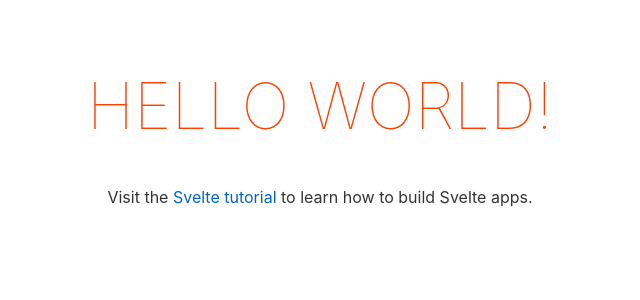
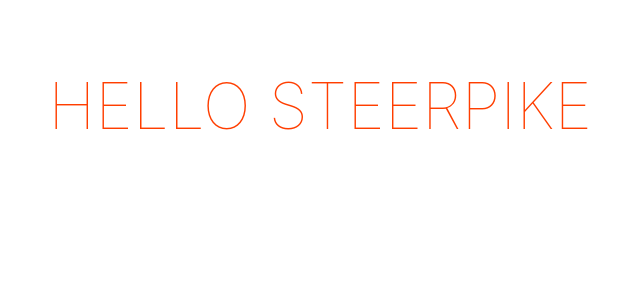
Before and after one commit to Kiwasthal/svelte-app, a Svelte app: page / in a window 1280 px wide. Shown: the top 300 px of the page, without its empty margins (320-960 px from the left). Built offline with nearby package versions, Linux system fonts and the light colour scheme.

Commit message:
Text binding

```diff
--- a/src/App.svelte
+++ b/src/App.svelte
@@ -1,10 +1,9 @@
 <script>
-	export let name;
+	const name = 'Steerpike'
 </script>
 
 <main>
-	<h1>Hello {name}!</h1>
-	<p>Visit the <a href="https://svelte.dev/tutorial">Svelte tutorial</a> to learn how to build Svelte apps.</p>
+	<h1>Hello {name}</h1>
 </main>
 
 <style>
--- a/src/main.js
+++ b/src/main.js
@@ -1,10 +1,7 @@
 import App from './App.svelte';
 
 const app = new App({
-	target: document.body,
-	props: {
-		name: 'world'
-	}
+  target: document.body,
 });
 
 export default app;
```
